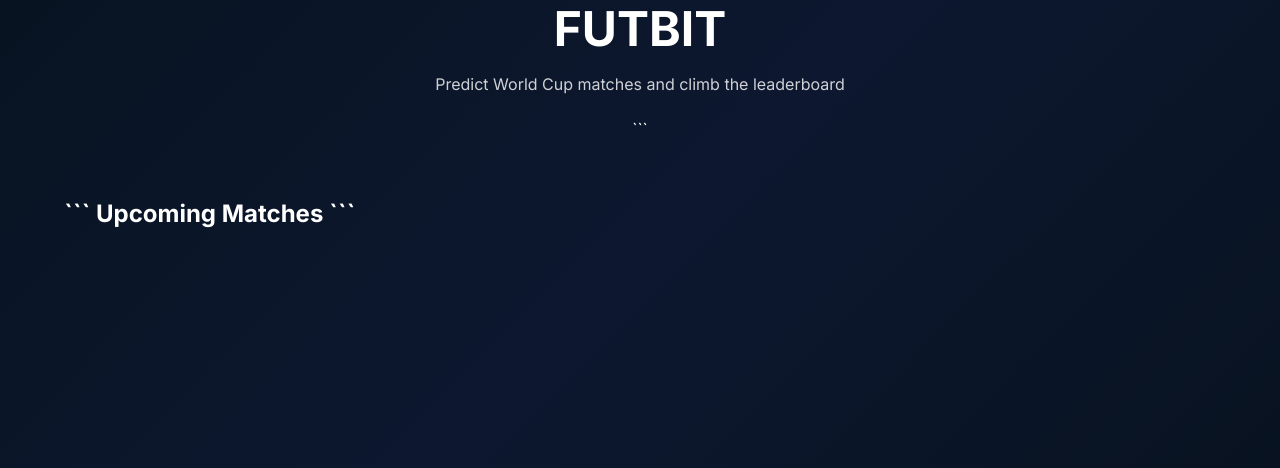
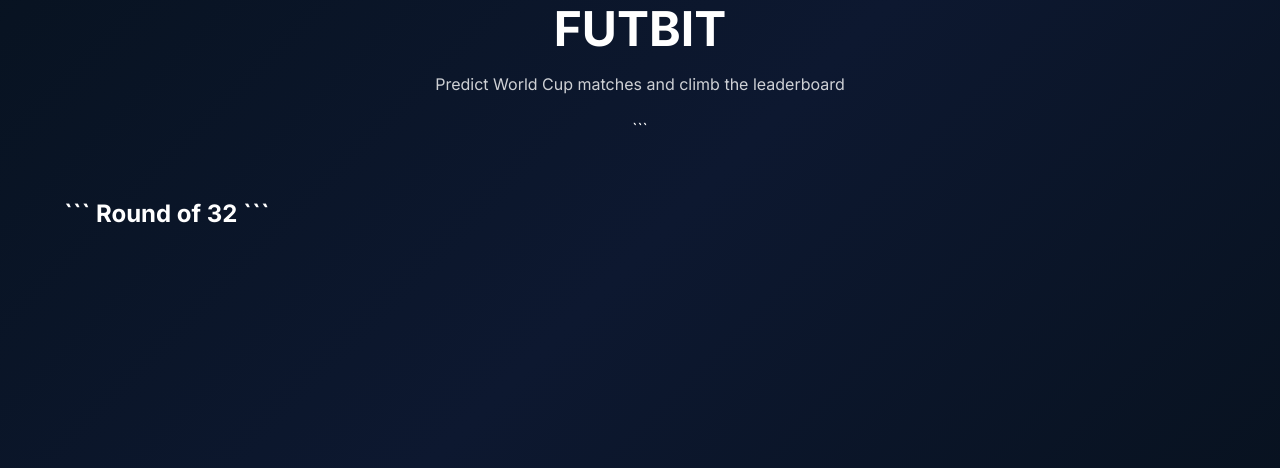
Before and after one commit to Ryanvijogeorge/futbit, a Flask app: page / in a window 1280 px wide. Shown: the part 148-616 px from the top of the page. Run offline with Flask 3, Linux system fonts and the light colour scheme; data that the repository does not hold is empty; some libraries are stand-ins or nearby versions.

Commit message:
round of 32

````diff
--- a/templates/home.html
+++ b/templates/home.html
@@ -9,7 +9,7 @@
   {% if not session.get("user_id") %} {% endif %} ```
 </div>
 
-<h2 class="section-title">``` Upcoming Matches ```</h2>
+<h2 class="section-title">``` Round of 32 ```</h2>
 
 <div class="matches-container">
   {% for match in matches %}
````
